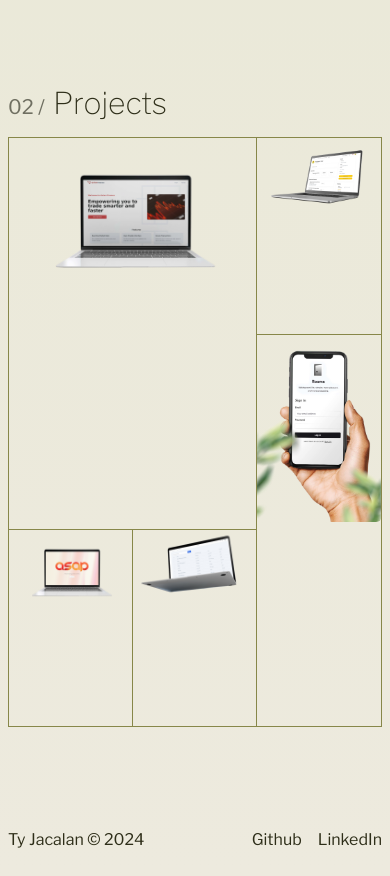
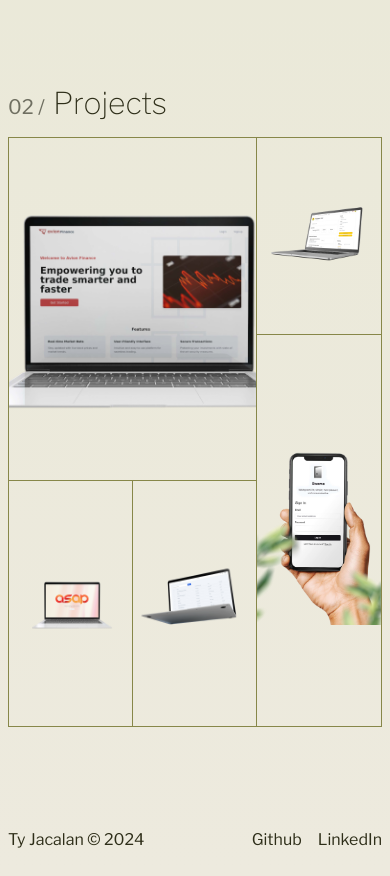
Before and after one commit to TyJacalan/portfolio, a Next.js app: page / in a window 390 px wide. Shown: the part 860-1736 px from the top of the page. Built offline with nearby package versions, Linux system fonts and the light colour scheme.

Commit message:
style: improve responsiveness

```diff
--- a/components/Projects/AvionFi.jsx
+++ b/components/Projects/AvionFi.jsx
@@ -25,7 +25,7 @@ const AvionFi = () => {
   return (
     <>
       <Dialog>
-        <DialogTrigger>
+        <DialogTrigger className="h-full w-full">
           <motion.div
             initial={{ opacity: 0, translateY: "25%" }}
             whileInView={{ opacity: 1, translateY: 0 }}
@@ -34,7 +34,7 @@ const AvionFi = () => {
               duration: 0.8,
               ease: "easeInOut",
             }}
-            className="relative flex h-full w-full"
+            className="relative flex h-full w-full justify-center"
           >
             <Image
               src="/avionfi.png"
--- a/components/Projects/CebuAsap.jsx
+++ b/components/Projects/CebuAsap.jsx
@@ -19,7 +19,7 @@ const CebuAsap = () => {
   return (
     <>
       <Dialog>
-        <DialogTrigger>
+        <DialogTrigger className="h-full w-full">
           <motion.div
             initial={{ opacity: 0, translateX: "-25%" }}
             whileInView={{ opacity: 1, translateX: 0 }}
@@ -28,7 +28,7 @@ const CebuAsap = () => {
               duration: 0.8,
               ease: "easeInOut",
             }}
-            className="flex h-full w-full rounded-md overflow-hidden"
+            className="flex h-full w-full items-center rounded-md overflow-hidden"
           >
             <Image
               src="/cebuasap.png"
--- a/components/Projects/Erp.jsx
+++ b/components/Projects/Erp.jsx
@@ -22,7 +22,7 @@ const Erp = () => {
   return (
     <>
       <Dialog>
-        <DialogTrigger>
+        <DialogTrigger className="h-full w-full">
           <motion.div
             initial={{ opacity: 0, translateY: "25%" }}
             whileInView={{ opacity: 1, translateY: 0 }}
@@ -31,7 +31,7 @@ const Erp = () => {
               duration: 0.8,
               ease: "easeInOut",
             }}
-            className="flex h-full w-full rounded-md overflow-hidden"
+            className="flex h-full w-full items-center rounded-md overflow-hidden"
           >
             <Image
               src="/erp.png"
--- a/components/Projects/Rooms.jsx
+++ b/components/Projects/Rooms.jsx
@@ -19,7 +19,7 @@ const Rooms = () => {
   return (
     <>
       <Dialog>
-        <DialogTrigger>
+        <DialogTrigger className="h-full w-full">
           <motion.div
             initial={{ opacity: 0, translateY: "25%" }}
             whileInView={{ opacity: 1, translateY: 0 }}
@@ -28,7 +28,7 @@ const Rooms = () => {
               duration: 0.8,
               ease: "easeInOut",
             }}
-            className="flex h-full w-full rounded-md overflow-hidden"
+            className="flex h-full w-full items-center rounded-md overflow-hidden"
           >
             <Image
               src="/rooms.png"
--- a/components/Projects/SkillSetGo.jsx
+++ b/components/Projects/SkillSetGo.jsx
@@ -25,7 +25,7 @@ const SkillSetGo = () => {
   return (
     <>
       <Dialog>
-        <DialogTrigger>
+        <DialogTrigger className="h-full w-full">
           <motion.div
             initial={{ opacity: 0, translateY: "-25%" }}
             whileInView={{ opacity: 1, translateY: 0 }}
@@ -34,7 +34,7 @@ const SkillSetGo = () => {
               duration: 0.8,
               ease: "easeInOut",
             }}
-            className="flex h-full w-full rounded-md overflow-hidden"
+            className="flex h-full w-full items-center rounded-md overflow-hidden"
           >
             <Image
               src="/skillsetgo.png"
--- a/pages/Projects.jsx
+++ b/pages/Projects.jsx
@@ -28,7 +28,7 @@ const Projects = () => {
       </motion.div>
       <div className="relative h-[70%] w-full grid grid-cols-12 grid-rows-12">
         <GrowingLine variant="top" />
-        <div className="relative col-span-8 row-span-8 overflow-hidden">
+        <div className="relative col-span-8 row-span-7 overflow-hidden">
           <AvionFi />
           <GrowingLine variant="right" delay={0.8} duration={1.4} />
           <GrowingLine variant="bottom" delay={0.4} duration={1.8} />
@@ -40,11 +40,11 @@ const Projects = () => {
           <Rooms />
           <GrowingLine variant="top" delay={1.2} duration={0.8} />
         </div>
-        <div className="relative col-span-4 row-span-4 overflow-hidden">
+        <div className="relative col-span-4 row-span-5 overflow-hidden">
           <CebuAsap />
           <GrowingLine variant="right" delay={1.2} duration={1.8} />
         </div>
-        <div className="relative col-span-4 row-span-6 overflow-hidden">
+        <div className="relative col-span-4 row-span-5 overflow-hidden">
           <Erp />
           <GrowingLine variant="right" delay={2} duration={1} />
         </div>
```
